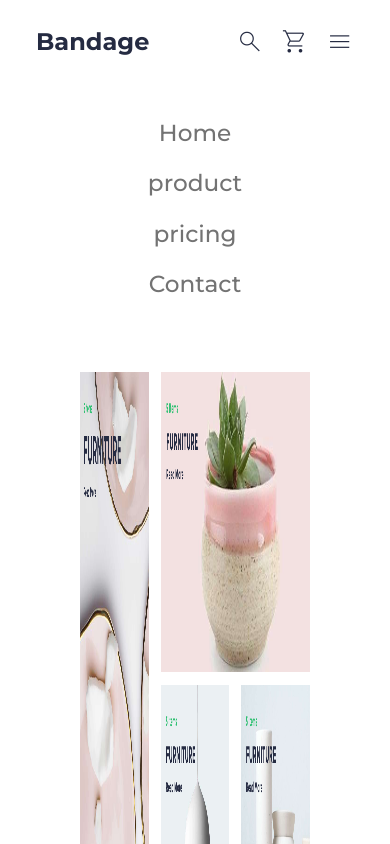
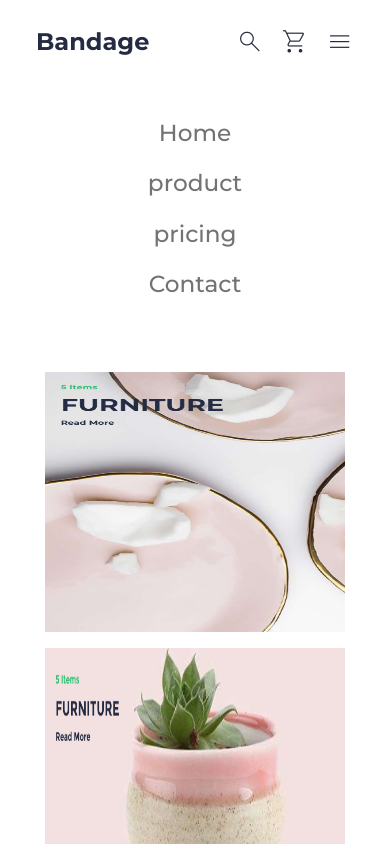
Before and after one commit to CrownedTechie/Sample-ecommerce-site, a React (Vite) app: page / in a window 390 px wide. Shown: the top 844 px of the page. Built offline with nearby package versions, Linux system fonts and the light colour scheme.

Commit message:
style mobile design for hero section

```diff
--- a/src/stylings/HeroSection.css
+++ b/src/stylings/HeroSection.css
@@ -6,6 +6,25 @@
 
 .hero-images {
     display: grid;
+}
+
+
+    /* MOBILE DESIGN */
+@media screen and (max-width: 768px) {
+    .hero-images {
+        grid-auto-flow: row;
+        gap: 1rem;
+    }
+
+    .hero-images img {
+        width: 300px;
+        height: 260px;
+        aspect-ratio: center;
+    }
+}
+
+@media screen and (min-width: 769px) {
+    .hero-images {
         grid-template-rows: repeat(2, minmax(0, 1fr));
         grid-auto-flow: column;
         gap: 0.75rem;
@@ -31,3 +50,4 @@
         width: 331px;
         height: 300px;
     }
+}
```
Lines whose indentation alone changed are shown as unchanged.
